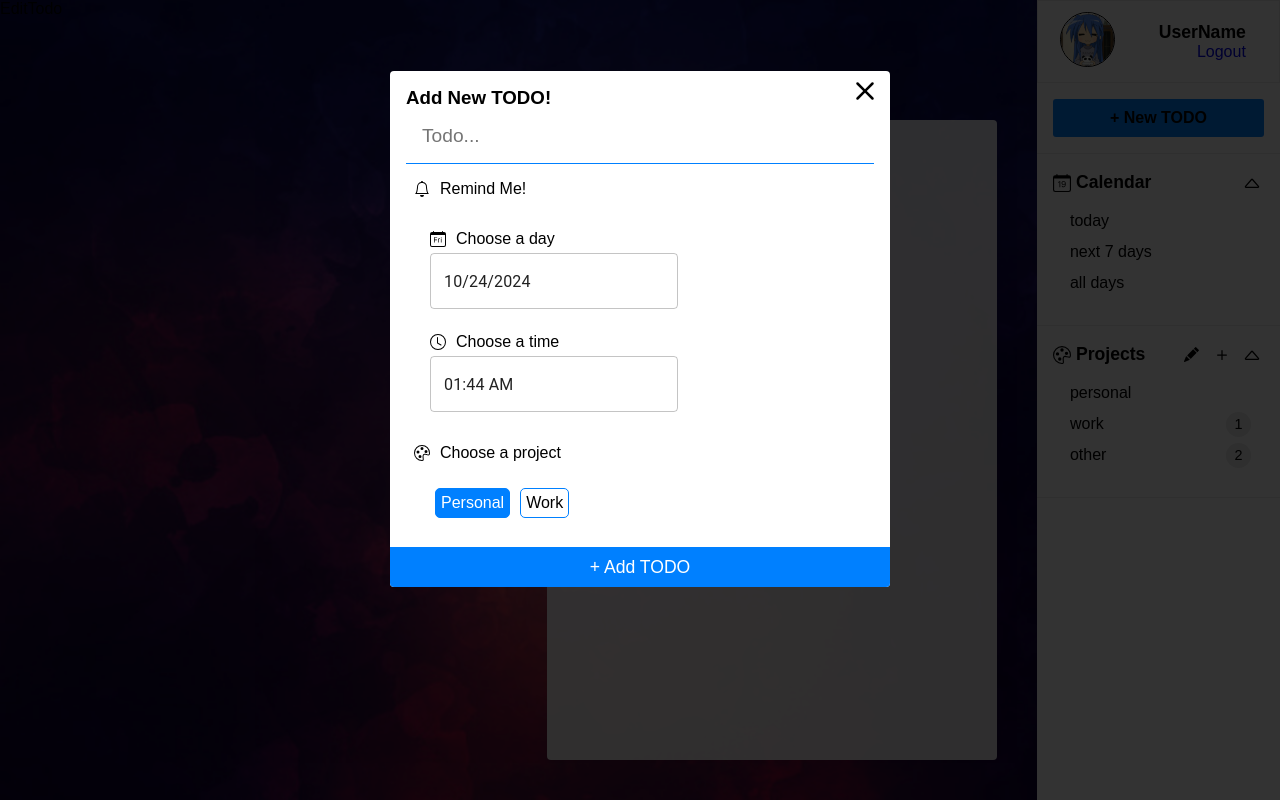
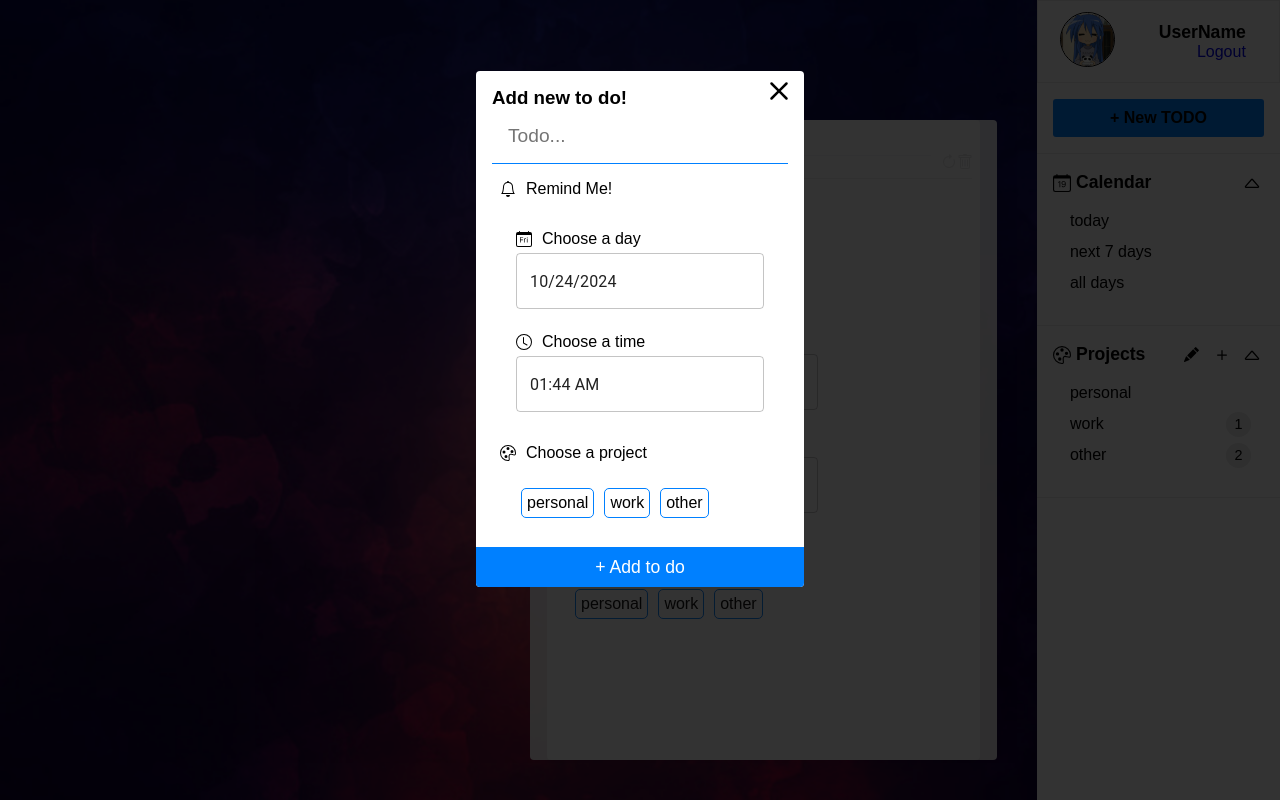
Before and after one commit to gui2904/Task-Manager-Project, a React (Create React App) app: page / in a window 1280 px wide. Both pictures are taken after a click on the button "+ New TODO". Built offline with nearby package versions, Linux system fonts and the light colour scheme; the HTML template or start-up script is replaced by a standard one; a web font is replaced by a local one.

Commit message:
adding edit todo components

```diff
--- a/src/App.css
+++ b/src/App.css
@@ -103,74 +103,74 @@
     transition: all 300ms ease;
 }
 /* AddNewTodo */
-.AddNewTodo form {
+.TodoForm {
     padding: 1rem 1rem calc(1rem + 40px) 1rem;
-    width: 500px;
+    width: 100%;
     background: white;
     border-radius: 4px;
 }
-.AddNewTodo form .text input {
+.TodoForm .text input {
     padding: 1rem;
     width: 100%;
     margin-bottom: 0.5rem;
     border: none;
     font-size: 1.2rem;
 }
-.AddNewTodo form .text input:focus {
+.TodoForm .text input:focus {
     outline: none;
     border-bottom: 1px solid #0080ff;
 }
-.AddNewTodo form .remind{
+.TodoForm .remind{
     display: flex;
     align-items: center;
     padding: 0.5rem;
 }
-.AddNewTodo form p {
+.TodoForm p {
     margin-left: 10px;
 }
-.AddNewTodo form .title {
+.TodoForm .title {
     display: flex;
     align-items: center;
     margin-bottom: 5px;
 }
-.AddNewTodo form .pick-day {
+.TodoForm .pick-day {
     padding: 1.5rem 1.5rem 0 1.5rem;
 }
-.AddNewTodo form .pick-time {
+.TodoForm .pick-time {
     padding: 1.5rem;
 }
-.AddNewTodo form .pick-project {
+.TodoForm .pick-project {
     padding: 0.5rem;
 }
-.AddNewTodo form .pick-project .projects {
+.TodoForm .pick-project .projects {
     display: flex;
     flex-wrap: wrap;
     padding: 1rem 1rem 0 1rem;
 }
-.AddNewTodo form .pick-project .projects .project {
+.TodoForm .pick-project .projects .project {
     border: 1px solid #0080ff;
     border-radius: 5px;
     padding: 5px;
     margin: 5px;
     cursor: pointer;
 }
-.AddNewTodo form .pick-project .projects .active {
+.TodoForm .pick-project .projects .active {
     background: #0080ff;
     color: white;
 }
-.AddNewTodo form .cancel {
+.TodoForm .cancel {
     position: absolute;
     top: 0;
     right: 5px;
     cursor: pointer;
 }
-.AddNewTodo form .confirm {
+.TodoForm .confirm {
     position: absolute;
     bottom: 0;
     left: 0;
     width: 100%;
 }
-.AddNewTodo form .confirm button {
+.TodoForm .confirm button {
     width: 100%;
     height: 40px;
     background: #0080ff;
@@ -384,3 +384,61 @@
 .Todos .todos {
     overflow-y: auto;
 }
+/* Todo */
+.Todo {
+    padding: 0.5rem 1rem;
+}
+.Todo .todo-container {
+    display: flex;
+    align-items: center;
+}
+.Todo .todo-container span {
+    cursor: pointer;
+}
+.Todo .todo-container .text {
+    position: relative;
+    flex: 1;
+    margin: 0 10px;
+    cursor: pointer;
+}
+.Todo todo-container .text span {
+    font-size: 0.8rem;
+    color: #bebebe;
+}
+.Todo .todo-container .text .line {
+    height: 1px;
+    background: #bebebe;
+    position: absolute;
+    top: 25%;
+    width: 0;
+    transition: width 250ms ease-in-out;
+}
+.Todo .todo-container .text .line-through {
+    width: 100%;
+}
+.Todo .todo-container .add-to-next-day {
+    margin-right: 10px;
+}
+/* EditTodo */
+.EditTodo {
+    position: absolute;
+    bottom: 40px;
+    left: calc(40px + 450px + 40px);
+
+    background-color: white;
+
+    height: 80%;
+    width: 450px;
+
+    border-radius: 4px;
+    opacity: 0.9;
+}
+.EditTodo .header {
+    margin: 1rem 0.5rem;
+
+    font-size: 1.2rem;
+    font-weight: bold;
+
+    padding-bottom: 2px;
+    border-bottom: 1px solid #eeeeee;
+}
--- a/src/components/AddNewTodo.js
+++ b/src/components/AddNewTodo.js
@@ -1,16 +1,22 @@
 import React, {useState} from 'react'
 import Modal from './Modal.js'
-import { Bell, CalendarDay, Clock, Palette, X } from 'react-bootstrap-icons'
-import { LocalizationProvider } from '@mui/x-date-pickers/LocalizationProvider';
-import { AdapterDateFns } from '@mui/x-date-pickers/AdapterDateFns'
-import { DatePicker } from '@mui/x-date-pickers/DatePicker';
-import { TimePicker } from '@mui/x-date-pickers/TimePicker';
+import TodoForm from './TodoForm.js'
 
 function AddNewTodo() {
   const [showModal, setShowModal] = useState(false)
   const [text, setText] = useState('')
   const [day, setDay] = useState(new Date())
   const [time, setTime] = useState(new Date())
+
+    const projects = [
+    { id : 1, name : "personal", numOfTodos : 0 },
+    { id : 2, name : "work", numOfTodos : 1 },
+    { id : 3, name : "other", numOfTodos : 2 },
+  ]
+
+  function handleSubmit(e) {
+
+  }
 
   return (
     <div className='AddNewTodo'>
@@ -20,64 +26,19 @@
         </button>
       </div>
       <Modal showModal={showModal} setShowModal={setShowModal}>
-        <LocalizationProvider dateAdapter={AdapterDateFns}>
-        <form>
-          <div className="text">
-            <h3>Add New TODO!</h3>
-            <input
-              type='text'
-              value={text}
-              onChange={e => setText(e.target.value)}
-              placeholder='Todo...'
-              autoFocus
-            />
-          </div>
-          <div className="remind">
-            <Bell />
-            <p>Remind Me!</p>
-          </div>
-          <div className="pick-day">
-            <div className="title">
-              <CalendarDay />
-              <p>Choose a day</p>
-            </div>
-            <DatePicker
-              value={day}
-              onChange={day => setDay(day)}
-            />
-          </div>
-          <div className="pick-time">
-            <div className="title">
-              <Clock />
-              <p>Choose a time</p>
-            </div>
-            <TimePicker
-              value={time}
-              onChange={time => setTime(time)}
-            />
-          </div>
-          <div className="pick-project">
-            <div className="title">
-              <Palette />
-              <p>Choose a project</p>
-            </div>
-            <div className="projects">
-              <div className="project active">
-                Personal
-              </div>
-              <div className="project">
-                Work
-              </div>
-            </div>
-          </div>
-          <div className="cancel" onClick={() => setShowModal(false)}>
-            <X size='40' />
-          </div>
-          <div className="confirm">
-            <button>+ Add TODO</button>
-          </div>
-        </form>
-        </LocalizationProvider>
+        <TodoForm
+          handleSubmit={handleSubmit}
+          heading='Add new to do!'
+          text={text}
+          setText={setText}
+          day={day}
+          setDay={setDay}
+          time={time}
+          setTime={setTime}
+          projects={projects}
+          showButtons={true}
+          setShowModal={setShowModal}
+        />
       </Modal>
     </div>
   );
--- a/src/components/EditTodo.js
+++ b/src/components/EditTodo.js
@@ -1,10 +1,40 @@
-import React from 'react'
+import React, {useState} from 'react'
+import TodoForm from './TodoForm.js'
 
 function EditTodo() {
+
+  const [text, setText] = useState()
+  const [day, setDay] = useState()
+  const [time, setTime] = useState()
+
+    const projects = [
+    { id : 1, name : "personal", numOfTodos : 0 },
+    { id : 2, name : "work", numOfTodos : 1 },
+    { id : 3, name : "other", numOfTodos : 2 },
+  ]
+
+  function handleSubmit(e) {
+
+  }
 
   return (
     <div className='EditTodo'>
       EditTodo
+      <div className="header">
+        Edit Todo
+      </div>
+      <div className="container">
+        <TodoForm
+          handleSubmit={handleSubmit}
+          text={text}
+          setText={setText}
+          day={day}
+          setDay={setDay}
+          time={time}
+          setTime={setTime}
+          projects={projects}
+        />
+      </div>
     </div>
   );
 }
--- a/src/components/Todo.js
+++ b/src/components/Todo.js
@@ -1,10 +1,50 @@
-import React from 'react'
+import React, {useState} from 'react'
+import { CheckCircleFill, Circle, Trash, ArrowClockwise } from 'react-bootstrap-icons'
 
 function Todo({todo}) {
+  const [hover, setHover] = useState(false)
 
   return (
     <div className='Todo'>
-    {todo.text}
+      <div
+        className="todo-container"
+        onMouseEnter={() => setHover(true)}
+        onMouseLeave={() => setHover(false)}
+      >
+        <div className="check-todo">
+          {
+            todo.checked ?
+            <span className="checked">
+              <CheckCircleFill color="#bebebe" />
+            </span>
+            :
+            <span className="unchecked">
+              <Circle color={todo.color} />
+            </span>
+          }
+        </div>
+        <div className="text">
+          <p style={{color : todo.checked ? "#bebebe" : '#000000'}}>{todo.text}</p>
+          <span>{todo.time} - {todo.project}</span>
+          <div className ={`line ${todo.checked ? 'line-through' : ''}`} />
+        </div>
+        <div>
+          {
+            todo.checked &&
+            <span>
+              <ArrowClockwise />
+            </span>
+          }
+        </div>
+        <div className="delete-todo">
+          {
+            (hover || todo.checked) &&
+            <span>
+              <Trash />
+            </span>
+          }
+        </div>
+      </div>
     </div>
   );
 }
--- /dev/null
+++ b/src/components/TodoForm.js
@@ -0,0 +1,90 @@
+import React from 'react'
+import { Bell, CalendarDay, Clock, Palette, X } from 'react-bootstrap-icons'
+import { LocalizationProvider } from '@mui/x-date-pickers/LocalizationProvider';
+import { AdapterDateFns } from '@mui/x-date-pickers/AdapterDateFns'
+import { DatePicker } from '@mui/x-date-pickers/DatePicker';
+import { TimePicker } from '@mui/x-date-pickers/TimePicker';
+
+function TodoForm({
+  handleSubmit,
+  heading = false,
+  text, setText,
+  day, setDay,
+  time, setTime,
+  projects,
+  showButtons = false,
+  setShowModal = false
+}) {
+
+  return (
+    <LocalizationProvider dateAdapter={AdapterDateFns}>
+      <form onSubmit={handleSubmit} className="TodoForm">
+        <div className="text">
+          {
+            heading &&
+            <h3>{heading}</h3>
+          }
+          <input
+            type='text'
+            value={text}
+            onChange={e => setText(e.target.value)}
+            placeholder='Todo...'
+            autoFocus
+          />
+        </div>
+        <div className="remind">
+          <Bell />
+          <p>Remind Me!</p>
+        </div>
+        <div className="pick-day">
+          <div className="title">
+            <CalendarDay />
+            <p>Choose a day</p>
+          </div>
+          <DatePicker
+            value={day}
+            onChange={day => setDay(day)}
+          />
+        </div>
+        <div className="pick-time">
+          <div className="title">
+            <Clock />
+            <p>Choose a time</p>
+          </div>
+          <TimePicker
+            value={time}
+            onChange={time => setTime(time)}
+          />
+        </div>
+        <div className="pick-project">
+          <div className="title">
+            <Palette />
+            <p>Choose a project</p>
+          </div>
+          <div className="projects">
+            {
+              projects.map( project =>
+                <div className="project" key={project.id}>
+                {project.name}
+                </div>
+              )
+            }
+          </div>
+        </div>
+        {
+          showButtons &&
+          <div>
+            <div className="cancel" onClick={() => setShowModal(false)}>
+              <X size='40' />
+            </div>
+            <div className="confirm">
+              <button>+ Add to do</button>
+            </div>
+          </div>
+        }
+      </form>
+    </LocalizationProvider>
+  );
+}
+
+export default TodoForm
--- a/src/components/Todos.js
+++ b/src/components/Todos.js
@@ -3,7 +3,7 @@
 import Next7Days from './Next7Days.js'
 
 function Todos() {
-  const selectedProject = "next 7 days"
+  const selectedProject = "today"
 
   const todos = [
     {
@@ -12,8 +12,8 @@
       time : "10:00 AM",
       date : "06/03/2024",
       day : "6",
-      checked : false,
-      color : "#000000",
+      checked : true,
+      color : "#00ff00",
       project : "personal",
     },
     {
@@ -22,7 +22,7 @@
       time : "09:00 AM",
       date : "08/03/2024",
       day : "1",
-      checked : true,
+      checked : false,
       color : "#00ff00",
       project : "work",
     },
@@ -39,7 +39,7 @@
         <Next7Days todos={todos} />
         :
         todos.map( todo =>
-          <Todo todo={todo} key={todo.key} />
+          <Todo todo={todo} key={todo.id} />
         )
       }
       </div>
```
